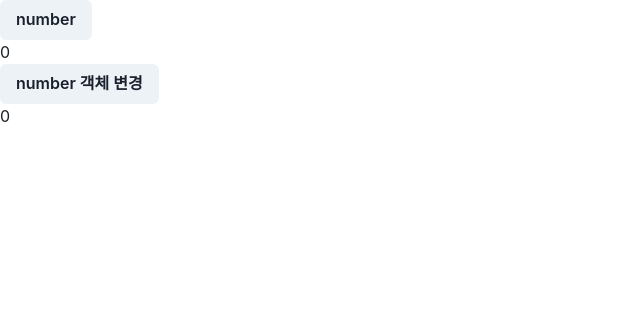
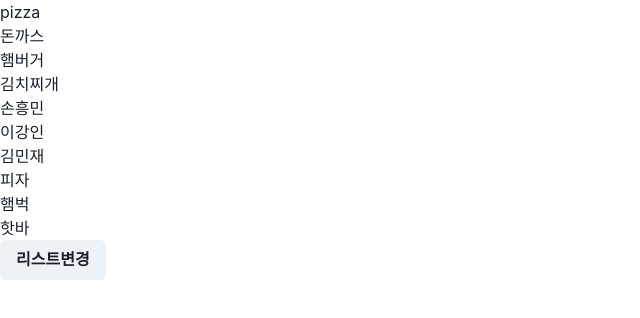
Before and after one commit to laehwani/reactHwani, a React (Create React App) app: page / in a window 1280 px wide. Shown: the top 318 px of the page, without its empty margins (0-640 px from the left). Built offline with nearby package versions, Linux system fonts and the light colour scheme.

Commit message:
react 배열을 jsx 에서 사용하기, map 컴포넌트는 key prop을 꼭 가질 것, key prop 은 유일한 값. 연습필요.개념이해못함.

```diff
--- a/src/App.js
+++ b/src/App.js
@@ -1,31 +1,34 @@
-import React, { useState } from "react";
-import { Box, Button, Text } from "@chakra-ui/react";
+import React from "react";
+import { Button, List, ListItem } from "@chakra-ui/react";
 
-function App(props) {
-  // set... 메소드로 상태 변경할 수 있음.
-  // 상태가 같은지 아닌지 판단해서 re-render 결정한다, 객체는 참조값을 사용한다.
-  const [number, setNumber] = useState(0);
-  const [numberObject, setNumberObject] = useState({ number: 0 });
+function App() {
+  const arr = ["pizza", "돈까스", "햄버거", "김치찌개"];
+  const arr2 = ["손흥민", "이강인", "김민재"];
+  const arr3 = ["피자", "햄벅", "핫바"];
 
-  function handleNumberObject() {
-    // numberObject.number = numberObject.number + 1;
-    // setNumberObject(numberObject);
-    // 객체인 상태의 state 는 위의 코드처럼 사용하면 안된다. 아래처럼 복사해서 써야한다.
-    const newNumberObject = { ...numberObject };
-    newNumberObject.number = newNumberObject.number + 1;
-    setNumberObject(newNumberObject);
-  }
+  const listItems = arr.map((item, index) => (
+    <ListItem key={index}>{item}</ListItem>
+  ));
+  // const listNames = arr2.map((name) => <ListItem>{name}</ListItem>);
+  // const listFood = arr3.map((food) => <ListItem>{food}</ListItem>);
 
   return (
     <div>
-      <Box>
-        <Button onClick={() => setNumber(number + 1)}>number</Button>
-        <Text>{number}</Text>
-      </Box>
-      <Box>
-        <Button onClick={handleNumberObject}>number 객체 변경</Button>
-        <Text>{numberObject.number}</Text>
-      </Box>
+      <List>
+        <ListItem>{listItems}</ListItem>
+      </List>
+      <List>
+        {/*<ListItem>{listNames}</ListItem>*/}
+        {arr2.map((e, i) => (
+          <ListItem key={i}>{e}</ListItem>
+        ))}
+      </List>
+      <List>
+        {arr3.map((e, i) => (
+          <ListItem key={i}>{e}</ListItem>
+        ))}
+      </List>
+      <Button>리스트변경</Button>
     </div>
   );
 }
```
